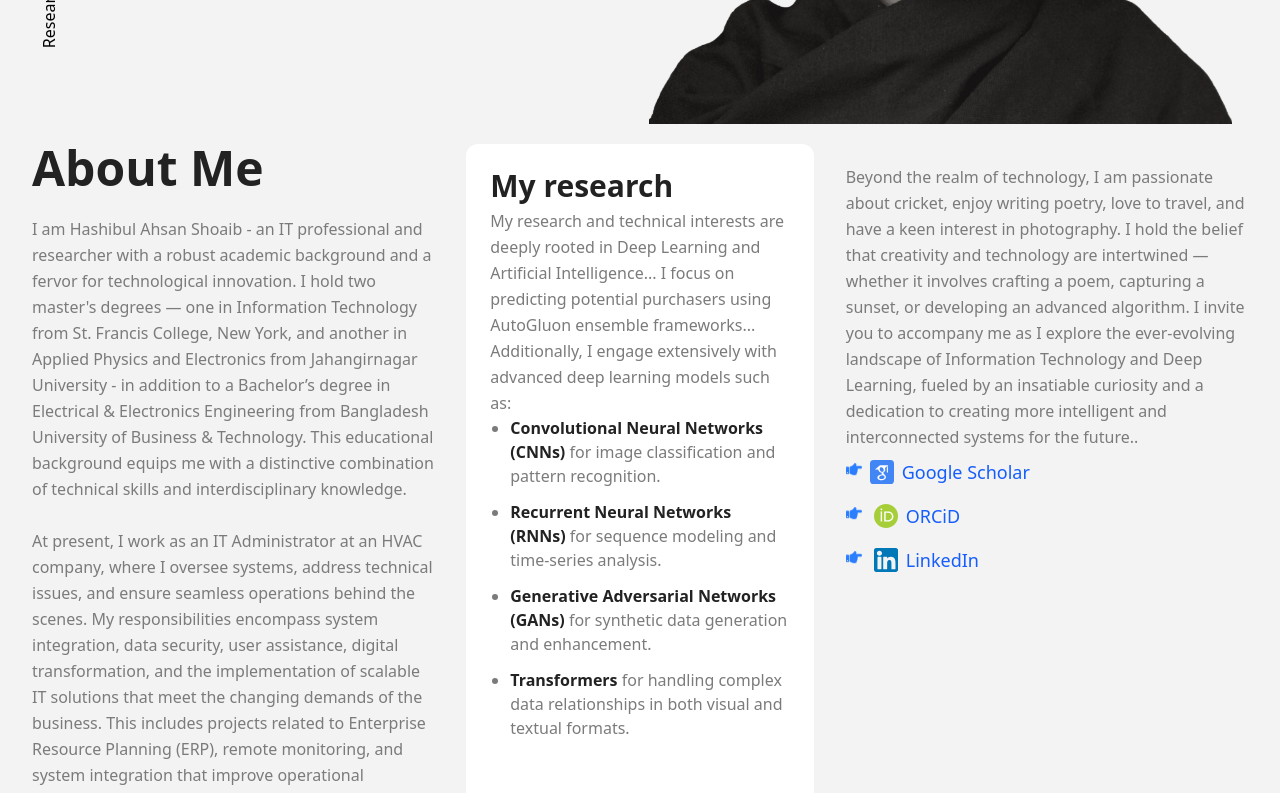
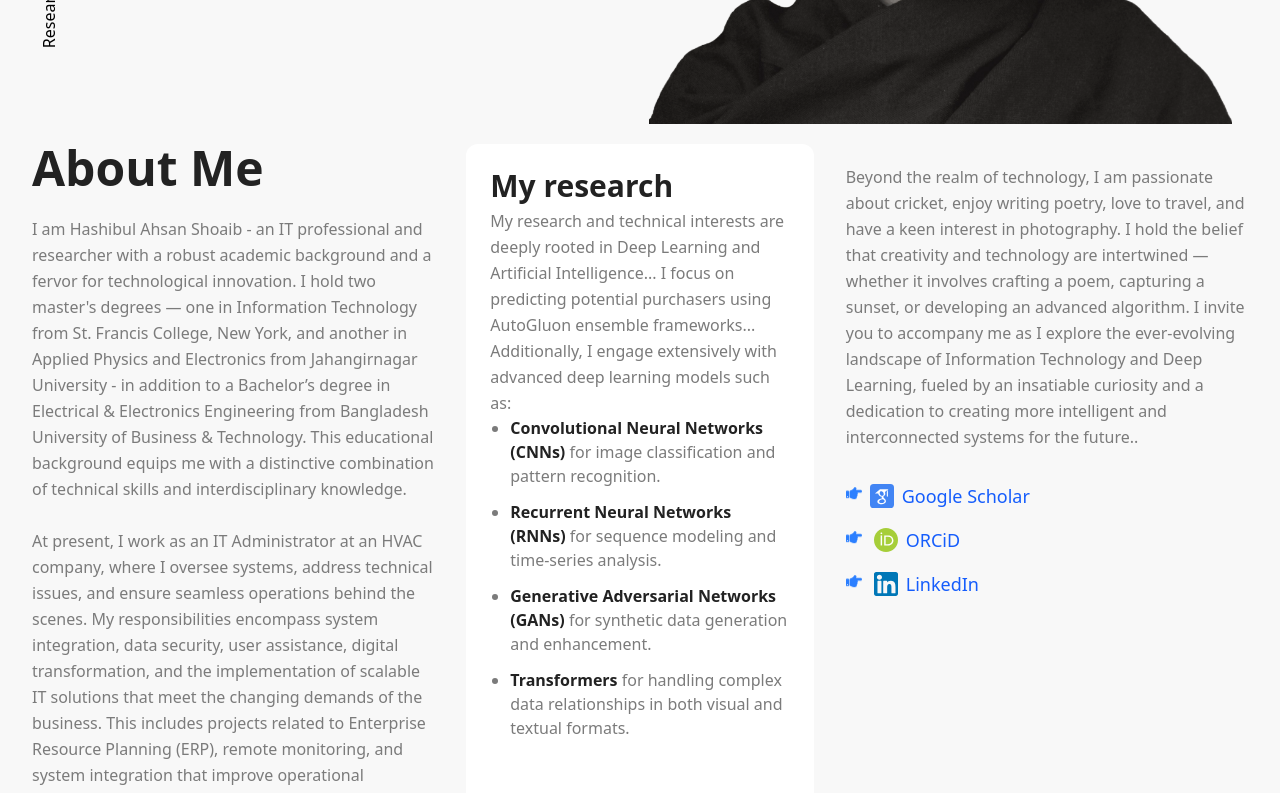
Before and after one commit to Mahmudulislamshuvo/porfolio-tanvir-vay, a React (Vite) app: page / in a window 1280 px wide. Shown: the part 500-1293 px from the top of the page. Built offline with nearby package versions, Linux system fonts and the light colour scheme.

Commit message:
Final submission

```diff
--- a/src/Components/AboutMe.jsx
+++ b/src/Components/AboutMe.jsx
@@ -6,7 +6,7 @@ import { FaHandPointRight } from "react-icons/fa";
 const AboutMe = () => {
   return (
     // The green background wrapper is perfect as it is.
-    <div className="py-8 md:py-5 sm:py-3">
+    <div className="py-8 md:py-5 sm:py-3 bg-chosenBackground">
       <div className="w-full max-w-7xl mx-auto px-4 sm:px-6 lg:px-8">
         <div className="flex flex-col lg:flex-row lg:gap-8">
           {/* === Column 1: About Me ===
@@ -103,7 +103,7 @@ const AboutMe = () => {
                 intelligent and interconnected systems for the future..
               </p>
             </div>
-            <ul className="space-y-4 mt-2">
+            <ul className="space-y-4 mt-10 lg:mt-8 md:mt-6 sm:mt-4">
               <li className="flex items-center gap-x-2">
                 <FaHandPointRight className="text-blue-500 animate-bounce flex-shrink-0" />
                 <a
--- a/src/index.css
+++ b/src/index.css
@@ -10,8 +10,7 @@
   --color-primary: #222222;
   --color-secondary: #7b7b7b;
   --color-white: #fff;
-  --color-chosenBackground: #f3f3f3;
-  --breakpoint-xs-max: 639;
+  --color-chosenBackground: #f8f8f8;
 }
 
 body {
```
Also changed, not shown: src/assets/Screenshot (71).png (deleted).
